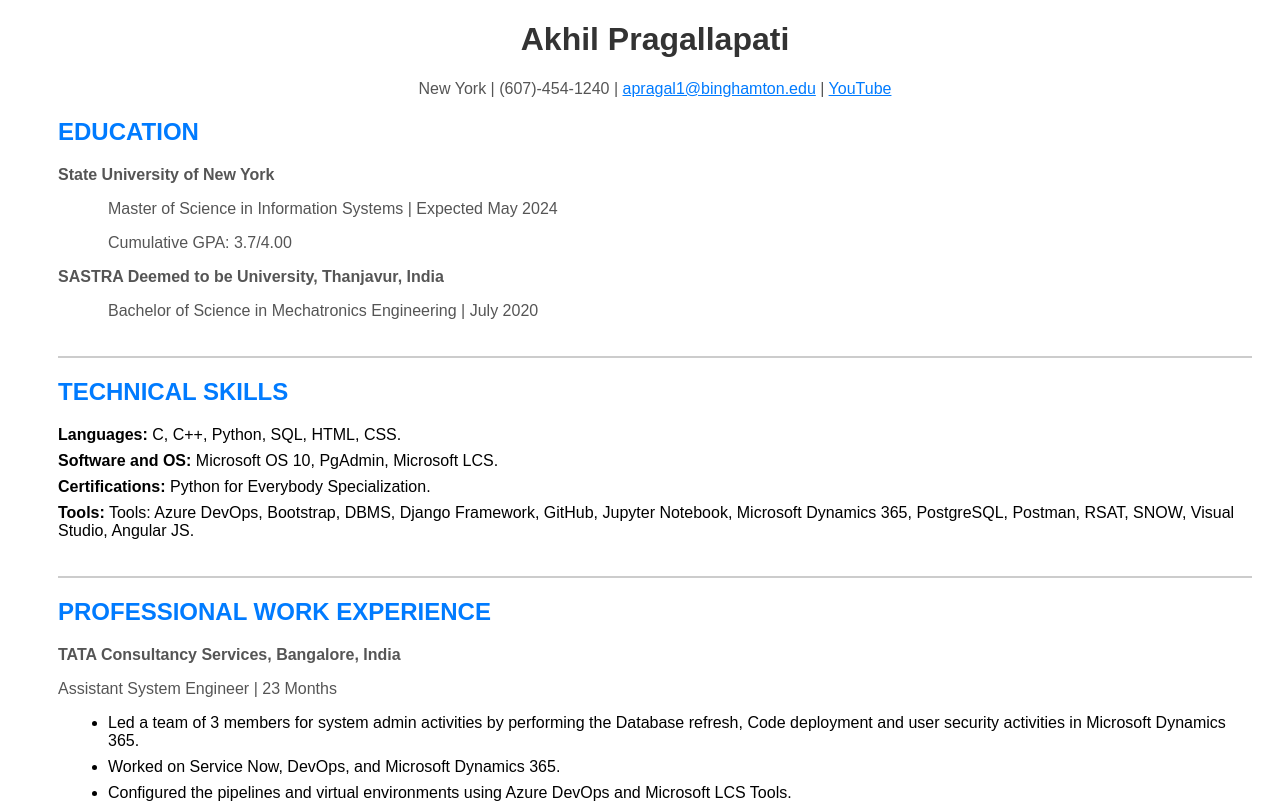
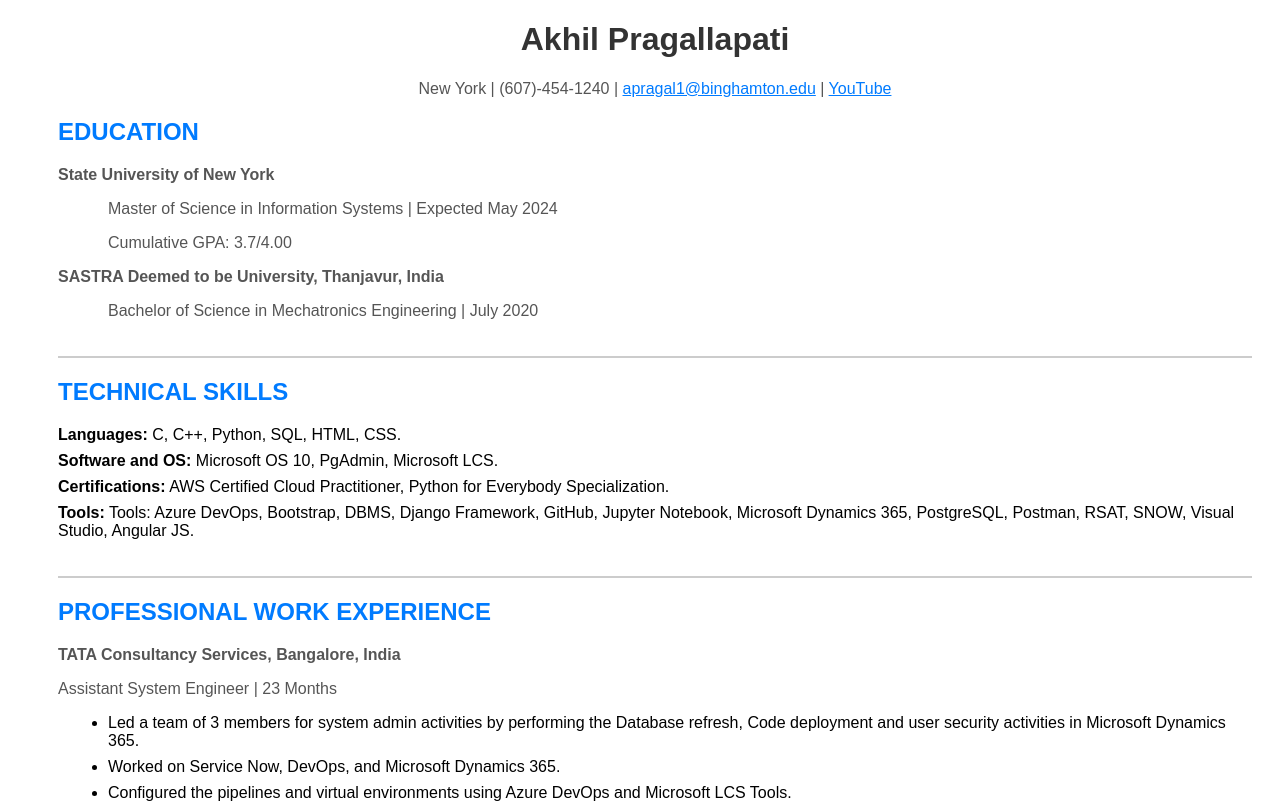
Before and after one commit to akhil-pragallapati/my-portfolio, an Angular app: page / in a window 1280 px wide. Shown: the top 803 px of the page. Built offline with nearby package versions, Linux system fonts and the light colour scheme.

Commit message:
Update app.component.html
Add the AWS certification details

```diff
--- a/src/app/app.component.html
+++ b/src/app/app.component.html
@@ -90,7 +90,7 @@
         <ul>
             <li> <strong>Languages:</strong>  C, C++, Python, SQL, HTML, CSS.</li>
             <li> <strong>Software and OS:</strong> Microsoft OS 10, PgAdmin, Microsoft LCS.</li>
-            <li> <strong>Certifications:</strong> Python for Everybody Specialization.</li>
+            <li> <strong>Certifications:</strong> AWS Certified Cloud Practitioner, Python for Everybody Specialization.</li>
             <li> <strong>Tools:</strong> Tools: Azure DevOps, Bootstrap, DBMS, Django Framework, GitHub, Jupyter Notebook, Microsoft Dynamics 365, PostgreSQL, Postman, RSAT, SNOW, Visual Studio, Angular JS.</li>
         </ul>
     </div>
```
